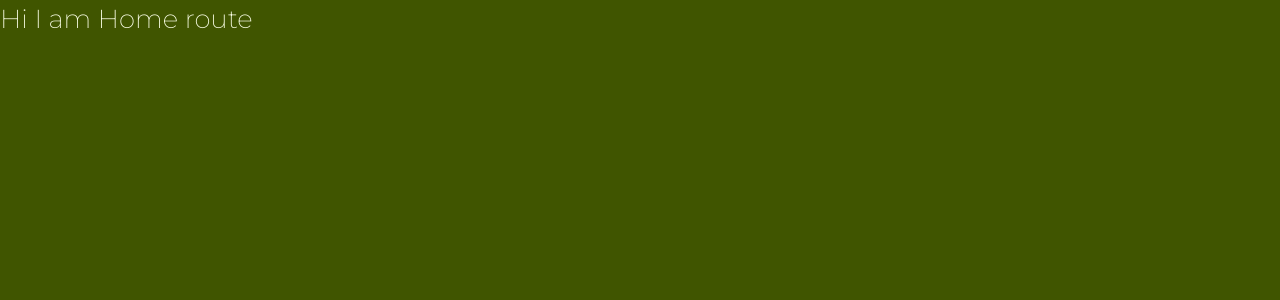
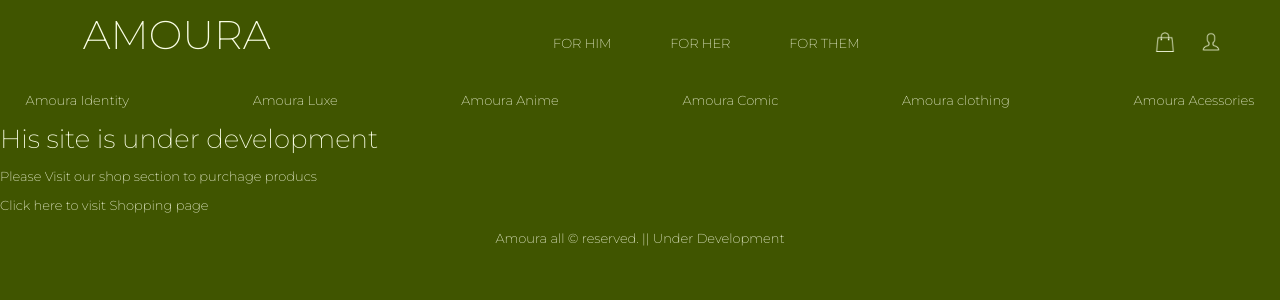
Before and after one commit to purnchndr/amoura, a React (Vite) app: page / in a window 1280 px wide. Shown: the top 300 px of the page. Built offline with nearby package versions, Linux system fonts and the light colour scheme.

Commit message:
added navigation to shop from home page

```diff
--- a/src/App.jsx
+++ b/src/App.jsx
@@ -1,13 +1,14 @@
 import { BrowserRouter, Routes, Route } from "react-router-dom";
 import AmouraShopping from "./pages/AmouraShopping";
 import ProductDetails from "./pages/ProductDetails";
+import HomePage from "./pages/HomePage";
 
 function App() {
   return (
     <>
       <BrowserRouter>
         <Routes>
-          <Route path="/" element={<h1>Hi I am Home route</h1>}></Route>
+          <Route path="/" element={<HomePage />}></Route>
           <Route path="shop" element={<AmouraShopping />} />
           <Route
             path="shop/products/:productid"
--- /dev/null
+++ b/src/pages/HomePage.jsx
@@ -0,0 +1,21 @@
+import { Link } from "react-router-dom";
+import Categories from "../components/Catagories";
+import FooterNavigation from "../components/footer/FooterNavigation";
+import Header from "../components/header/Header";
+
+function HomePage() {
+  return (
+    <>
+      <Header />
+      <Categories />
+      <h1>His site is under development</h1>
+      <p>Please Visit our shop section to purchage producs</p>
+
+      <Link to="/shop">Click here to visit Shopping page</Link>
+
+      <FooterNavigation />
+    </>
+  );
+}
+
+export default HomePage;
```
